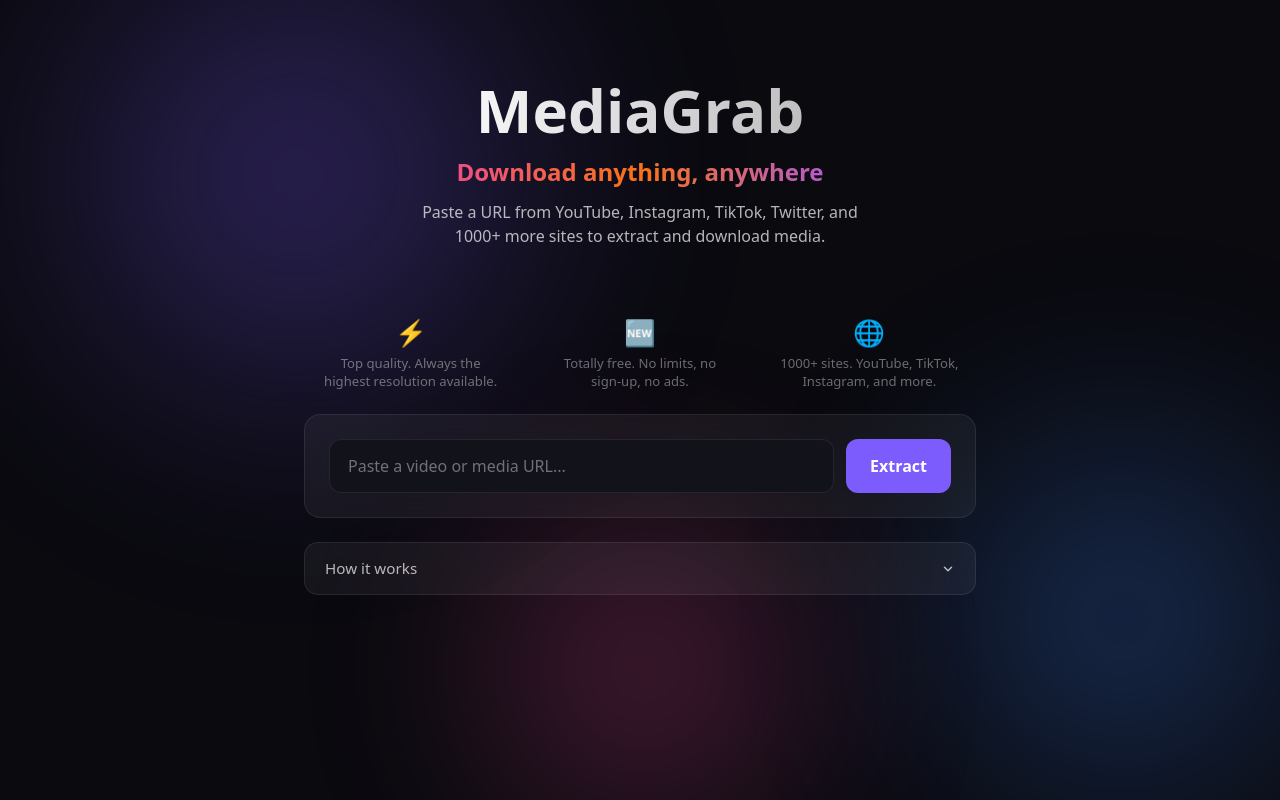
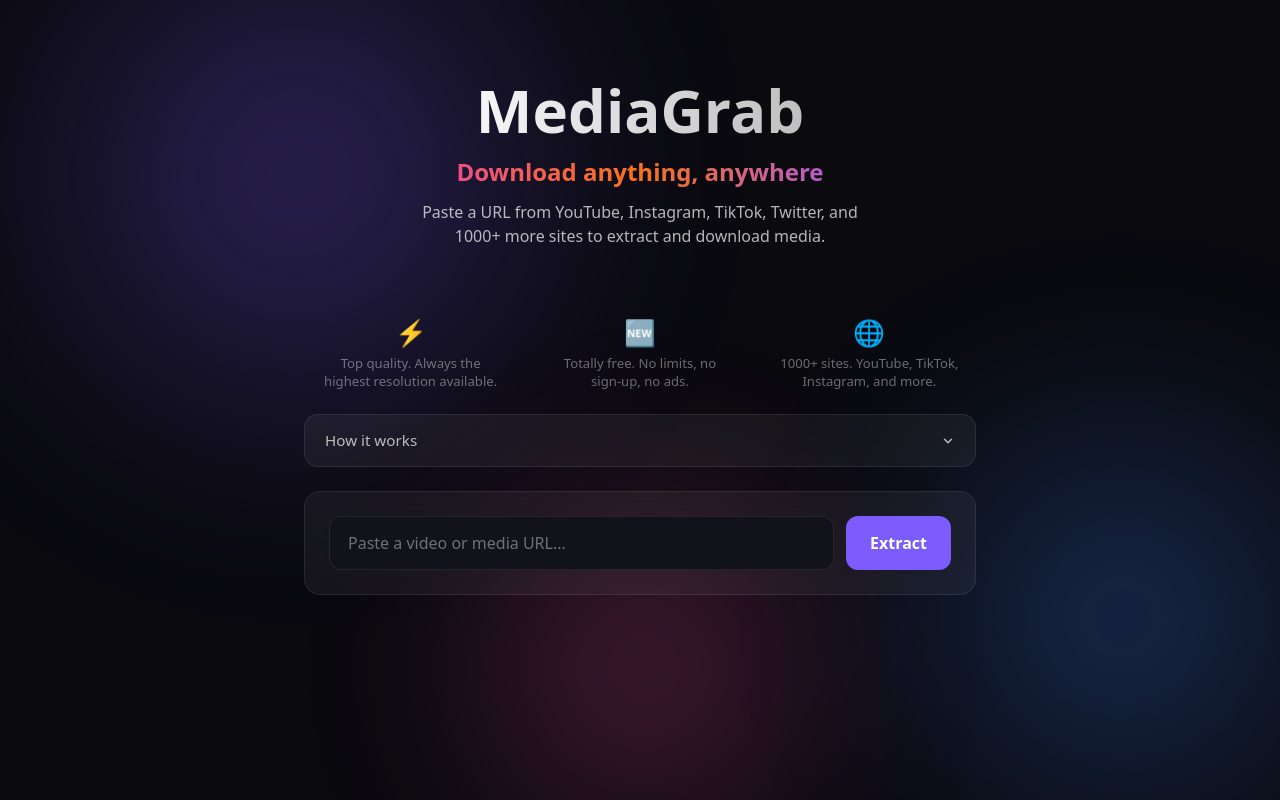
Before and after one commit to matejsalat/media-downloader, a Next.js app: page / in a window 1280 px wide. Built offline with nearby package versions, Linux system fonts and the light colour scheme.

Commit message:
Move both value props and how-it-works above URL input

```diff
--- a/src/app/page.tsx
+++ b/src/app/page.tsx
@@ -63,11 +63,14 @@
       <div className="w-full max-w-2xl mx-auto flex flex-col items-center gap-6">
         <Hero collapsed={!!result} />
 
-        {showIntro && <ValueProps />}
+        {showIntro && (
+          <>
+            <ValueProps />
+            <HowItWorks />
+          </>
+        )}
 
         <UrlInput onSubmit={handleExtract} loading={loading} />
-
-        {showIntro && <HowItWorks />}
 
         {error && (
           <div className="glass-card p-4 w-full max-w-2xl mx-auto animate-fade-in border-[var(--error)]">
```
